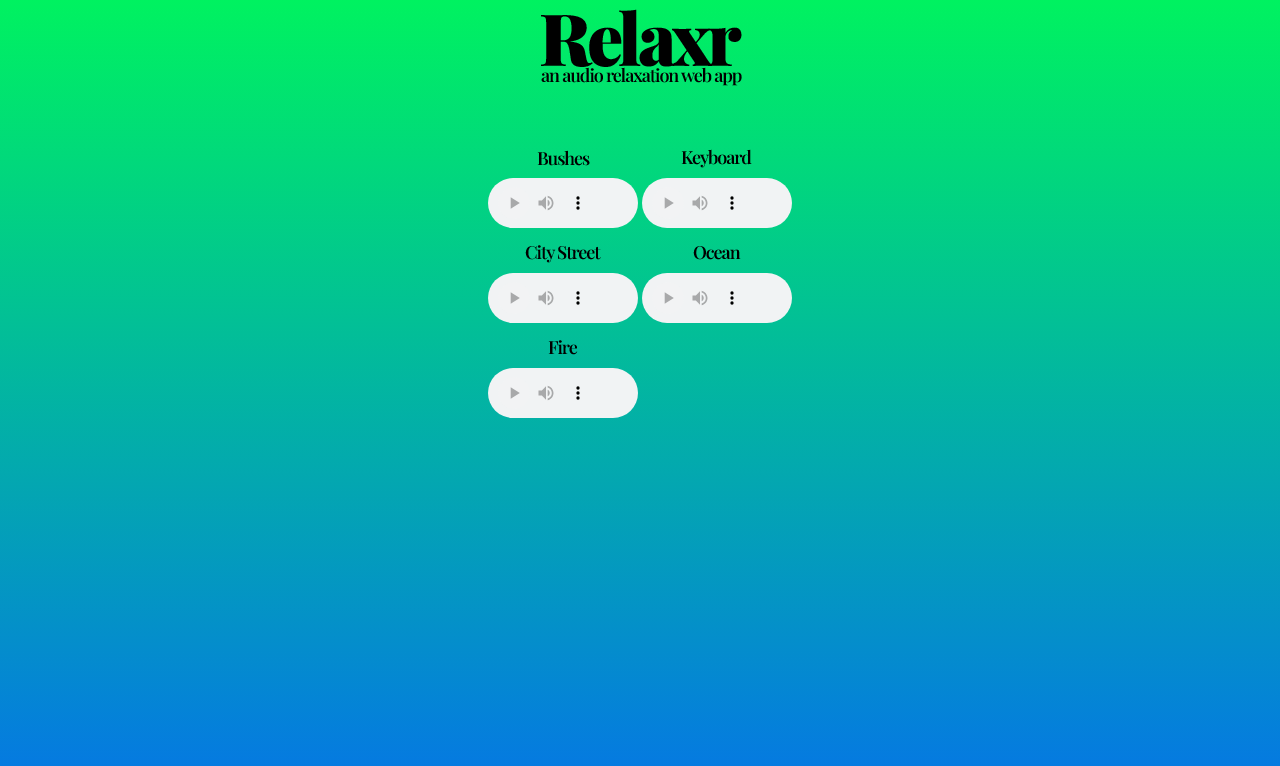
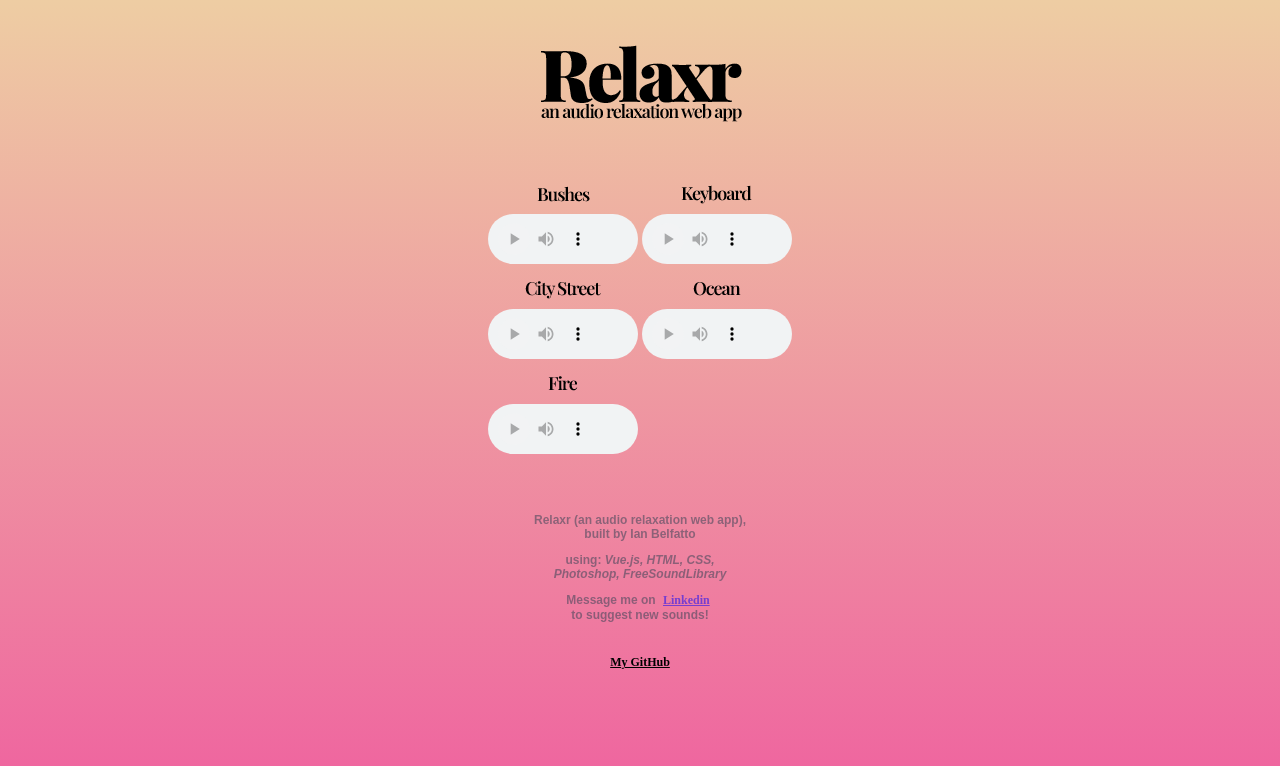
Before and after one commit to ianbelfatto/vue-audio, a Vue app: page / in a window 1280 px wide. Shown: the top 766 px of the page. Built offline with nearby package versions, Linux system fonts and the light colour scheme.

Commit message:
updates styling and bottom message

```diff
--- a/src/App.vue
+++ b/src/App.vue
@@ -30,12 +30,12 @@
 
 html {
   height: 100%;
-  background: #00f260; /* fallback for old browsers */
-  background: -webkit-linear-gradient(to top, #0575e6, #00f260); /* Chrome 10-25, Safari 5.1-6 */
+  background: #eecda3; /* fallback for old browsers */
+  background: -webkit-linear-gradient(to top, #ef629f, #eecda3); /* Chrome 10-25, Safari 5.1-6 */
   background: linear-gradient(
     to top,
-    #0575e6,
-    #00f260
+    #ef629f,
+    #eecda3
   ); /* W3C, IE 10+/ Edge, Firefox 16+, Chrome 26+, Opera 12+, Safari 7+ */
 }
 
@@ -51,10 +51,4 @@ audio {
   height: 30px;
   margin: auto;
 }
-
-/* .sounds {
-  position:initial;
-  left: 50px;
-  top: 150px;
-} */
 </style>
--- a/src/views/Home.vue
+++ b/src/views/Home.vue
@@ -1,6 +1,8 @@
 <template>
   <div class="home">
     <div class="logo">
+      <br />
+      <br />
       <img src="../assets/relaxrlogo.png" alt="" />
     </div>
     <br />
@@ -97,6 +99,44 @@
         Your browser does not support the audio element.
       </audio>
     </div> -->
+    <br />
+    <br />
+    <!-- NOTES -->
+    <div>
+      <p>
+        Relaxr (an audio relaxation web app),
+        <br />
+        built by Ian Belfatto
+      </p>
+    </div>
+    <div>
+      <p>
+        using:
+        <i>
+          Vue.js, HTML, CSS,
+          <br />
+          Photoshop, FreeSoundLibrary
+        </i>
+      </p>
+      <p>
+        Message me on
+        <a
+          class="social-link"
+          href="https://www.linkedin.com/in/ianbelfatto/"
+          style="color: blue; opacity: 100%"
+          target="_blank"
+        >
+          Linkedin
+          <br />
+        </a>
+        to suggest new sounds!
+      </p>
+    </div>
+    <br />
+    <!-- SOCIAL LINKS -->
+    <div>
+      <a class="social-link" href="https://github.com/ianbelfatto" style="color: black" target="_blank">My GitHub</a>
+    </div>
   </div>
 </template>
 
@@ -133,6 +173,13 @@
   }
 }
 
+p {
+  font-family: "SF Mono", sans-serif;
+  font-weight: 800;
+  font-size: 12px;
+  opacity: 50%;
+}
+
 table {
   margin-left: auto;
   margin-right: auto;
@@ -160,4 +207,13 @@ audio::-webkit-media-controls-current-time-display,
 audio::-webkit-media-controls-time-remaining-display {
   display: none;
 }
+
+.social-link {
+  padding-left: 4px;
+  padding-right: 4px;
+  font-family: "SF Mono";
+  font-size: 12px;
+  font-weight: 800;
+  /* text-decoration: none; */
+}
 </style>
```
